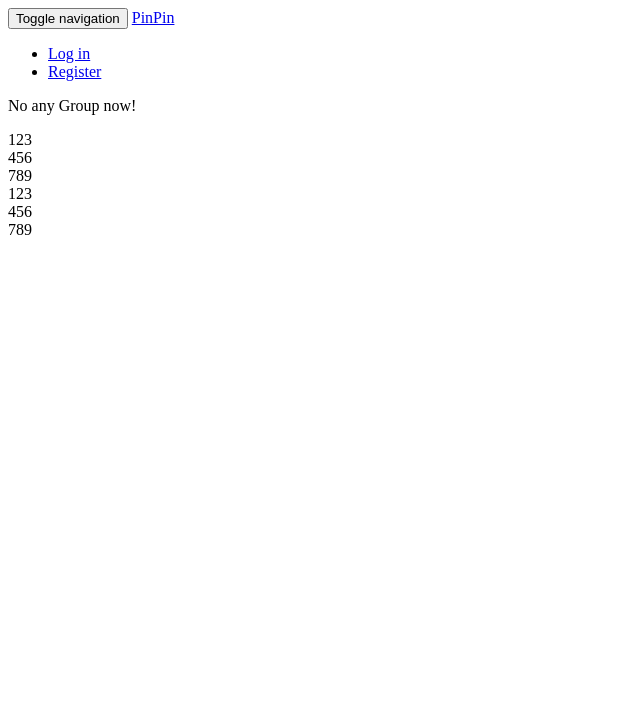
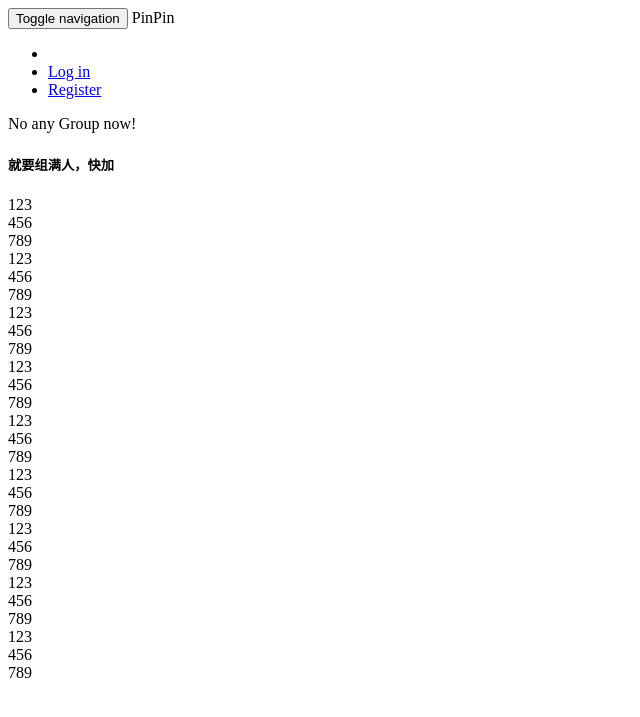
Before and after one commit to xking102/pinpin, a Flask app: template templates/show_groups.html in a window 1280 px wide. Shown: the top 717 px of the page, without its empty margins (0-640 px from the left). Run offline with Flask 2, Linux system fonts and the light colour scheme; the template is opened without the code that fills it, so the values that code supplies are empty; some libraries are stand-ins or nearby versions.

Commit message:
adjust html

```diff
--- a/pinpin/order/view.py
+++ b/pinpin/order/view.py
@@ -34,7 +34,7 @@ def show_groups():
     group = Group.query.filter(or_(Group.status==GROUP_PUBLISH,Group.status==GROUP_PROCESSING)).all()
     entries = [dict(id=row.id, title=row.title, status=row.status, create_user=row.create_user, category=row.category,
                 type=row.type, item=row.item, limit_price=row.limit_price, limit_weight=row.limit_weight, kickoff_dt=row.kickoff_dt) for row in group]
-    return render_template('show_groups.html', entries=entries, page=1)
+    return render_template('show_groups.html', entries=entries, page=1, flag="active")
 
 #show groups by page
 @order.route('/page/<int:pageid>')
--- a/templates/layout.html
+++ b/templates/layout.html
@@ -14,20 +14,44 @@
                 <span class="icon-bar"></span>
                 <span class="icon-bar"></span>
             </button>
-            <a class="navbar-brand" href="/">PinPin</a>
+            <a class="navbar-brand">PinPin</a>
         </div>
         <div class="navbar-collapse collapse">
             <ul class="nav navbar-nav">
+                    <li class={{ flag }}><a class="btn btn-deault btn-lg" href="/" role="button"> <span class="glyphicon glyphicon-home" aria-hidden="true"></span></a></li>
                 {% if not session.logged_in %}
-                    <li><a href="{{ url_for('user.login') }}">Log in</a></li>
+                    <li><a  href="{{ url_for('user.login') }}">Log in</a></li>
                     <li><a href="{{ url_for('user.register') }}">Register</a></li>
                 {% else %}
-                    <li><a href="{{ url_for('shopcart.view_shopcart')}}">{{ session.logged_name }}</a></li>
-                    <li><a href="{{ url_for('order.show_user_groups')}}">Group</a></li>
-                    <li><a href="{{ url_for('shopcart.view_shopcart')}}">ShopCart</a></li>
-                    <li><a href="{{ url_for('order.publish_group') }}">Add a group</a></li>
-                    <li><a href="{{ url_for('user.notification') }}">Notification</a></li>
-                    <li><a href="{{ url_for('user.logout') }}">Log out</a></li>
+                    <li class="dropdown">
+                      <a href="#" class="dropdown-toggle" data-toggle="dropdown" role="button" aria-expanded="false">{{ session.logged_name }}<span class="caret"></span></a>
+                      <ul class="dropdown-menu" role="menu">
+                        <li><a href="{{ url_for('order.show_user_groups')}}">Group</a></li>
+                        <li><a href="{{ url_for('shopcart.view_shopcart')}}">Shopping Cart</a></li>
+                        <li class="divider"></li>
+                        <li><a href="#">Profile</a></li>
+                        <li class="divider"></li>
+                        <li><a href="{{ url_for('user.logout') }}">Log Out</a></li>
+                      </ul>
+                    </li>
+
+                    <li class="dropdown">
+                      <a href="#" class="dropdown-toggle" data-toggle="dropdown" role="button" aria-expanded="false">Add<span class="caret"></span></a>
+                      <ul class="dropdown-menu" role="menu">
+                        <li><a href="{{ url_for('order.publish_group') }}">Group</a></li>
+                        <li><a href="#">Shopping Cart</a></li>
+                      </ul>
+                    </li>
+
+                    <li><a href="{{ url_for('user.notification') }}">Notification <span class="badge">{{ page }}</span></a></li>
+                    <form class="navbar-form navbar-left" role="search">
+                        <div class="form-group">
+                            <input type="text" class="form-control" placeholder="Search">
+                        </div>
+                            <button type="submit" class="btn btn-default">Search</button>
+                    </form>
+
+
                 {% endif %}
             </ul>
         </div>
--- a/templates/show_groups.html
+++ b/templates/show_groups.html
@@ -3,6 +3,7 @@
  <div class="container">
 
     <div class="row">
+        <div class="col-md-10">
             {% for entry in entries %}
           <div class="col-md-4">
                 <ul>
@@ -13,21 +14,44 @@
         {% else %}
             <p>No any Group now!</p>
         {% endfor %}
+        </div>
 
-	</div>
- <div class="container">
-    <div class="row">
-        <div class="col-md-4">
+
+
+        <div class="col-md-2">
+            <div class="col-md-12"><h5>就要组满人，快加</h5></div>
+            <div class="col-md-4">123</div>
+            <div class="col-md-4">456</div>
+            <div class="col-md-4">789</div>
+            <div class="col-md-4">123</div>
+            <div class="col-md-4">456</div>
+            <div class="col-md-4">789</div>
+            <div class="col-md-4">123</div>
+            <div class="col-md-4">456</div>
+            <div class="col-md-4">789</div>
+            <div class="col-md-4">123</div>
+            <div class="col-md-4">456</div>
+            <div class="col-md-4">789</div>
+            <div class="col-md-4">123</div>
+            <div class="col-md-4">456</div>
+            <div class="col-md-4">789</div>
+            <div class="col-md-4">123</div>
+            <div class="col-md-4">456</div>
+            <div class="col-md-4">789</div>
+            <div class="col-md-4">123</div>
+            <div class="col-md-4">456</div>
+            <div class="col-md-4">789</div>
+            <div class="col-md-4">123</div>
+            <div class="col-md-4">456</div>
+            <div class="col-md-4">789</div>
             <div class="col-md-4">123</div>
             <div class="col-md-4">456</div>
             <div class="col-md-4">789</div>
         </div>
-        <div class="col-md-8">
-            <div class="col-md-4">123</div>
-            <div class="col-md-4">456</div>
-            <div class="col-md-4">789</div>
+
 	</div>
-        </div>
-</div>
+
+
+
 </div>
 {% endblock %}
```
Lines whose indentation alone changed are shown as unchanged.
